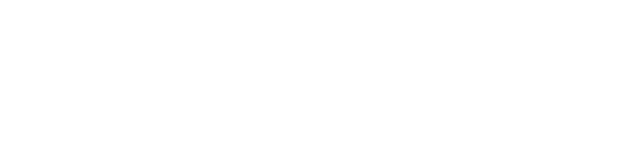
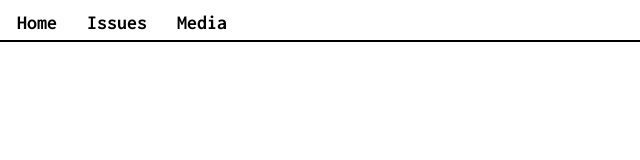
Before and after one commit to alexjpujol/donaldtrump, a plain HTML site: page index.html in a window 1280 px wide. Shown: the whole page, without its empty margins (0-640 px from the left). Drawn offline with Linux system fonts and the light colour scheme.

Commit message:
I've completed the nav bar and added it to all of our pages

```diff
--- a/index.html
+++ b/index.html
@@ -3,8 +3,21 @@
     <title>Donald Trump is an Asshole</title>
     <link rel="stylesheet" type="text/css" href="normalize.css">
     <link rel="stylesheet" type="text/css" href="style.css">
+    <link href='https://fonts.googleapis.com/css?family=Inconsolata:400,700' rel='stylesheet' type='text/css'>
+    <script src="https://use.fonticons.com/52e17690.js"></script>
 </head>
 <body>
-
+    <nav>
+        <ul id="left">
+            <li><a href="index.html">Home</a></li>
+            <li><a href="index2.html">Issues</a></li>
+            <li><a href="index3.html">Media</a></li>
+        </ul>
+        <ul id="right">
+            <li><a href="https://www.facebook.com/DonaldTrump"><i class="fa fa-facebook-official fa-2x"></i></a></li>
+            <li><a href="https://www.instagram.com/realdonaldtrump"><i class="fa fa-instagram fa-2x"></i></a></li>
+            <li><a href="https://www.twitter.com/RealDonaldTrump"><i class="fa fa-twitter fa-2x"></i></a></li>
+        </ul>
+    </nav>
 
 </body>
--- a/style.css
+++ b/style.css
@@ -0,0 +1,45 @@
+body {
+    font-family: inconsolata;
+}
+
+nav {
+    border-bottom: solid black 2px;
+    height: 40px;
+}
+
+nav ul {
+    list-style: none;
+}
+
+nav li {
+    display: inline-block;
+    margin-right:20px
+}
+
+#left {
+    float:left;
+    padding-left: 17px;
+    font-weight: 800;
+    font-size: 20px;
+    margin-top: 12px;
+}
+
+#right {
+    float: right;
+    padding-left: 5px;
+    margin:5px;
+
+}
+
+a {
+    text-decoration: none;
+    color:black;
+}
+
+a:visited {
+    color:black;
+}
+
+a:hover {
+    font-weight: 800;
+}
```
Also changed, not shown: index2.html (+17 -0 lines), index3.html (+18 -0 lines).
